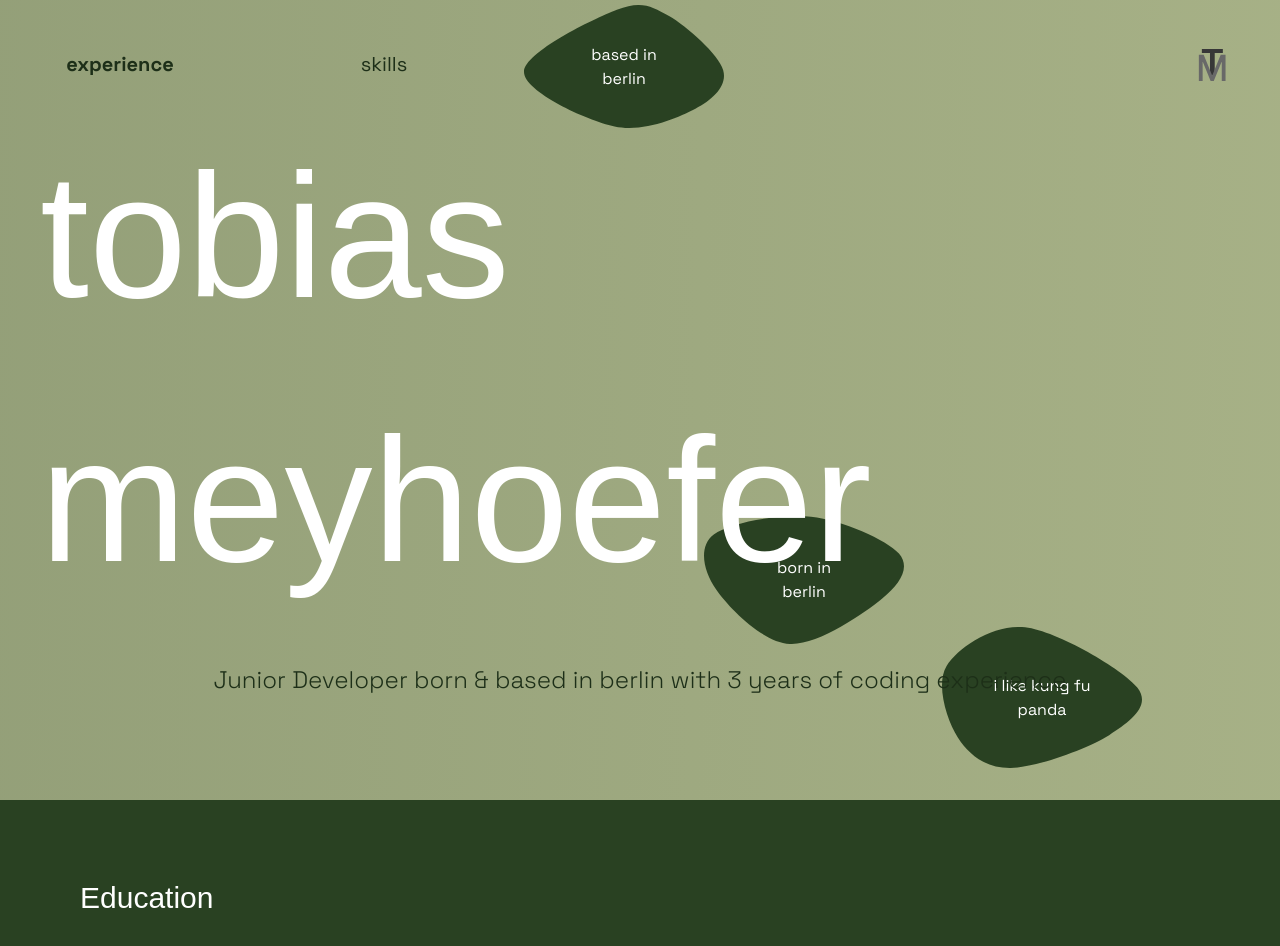
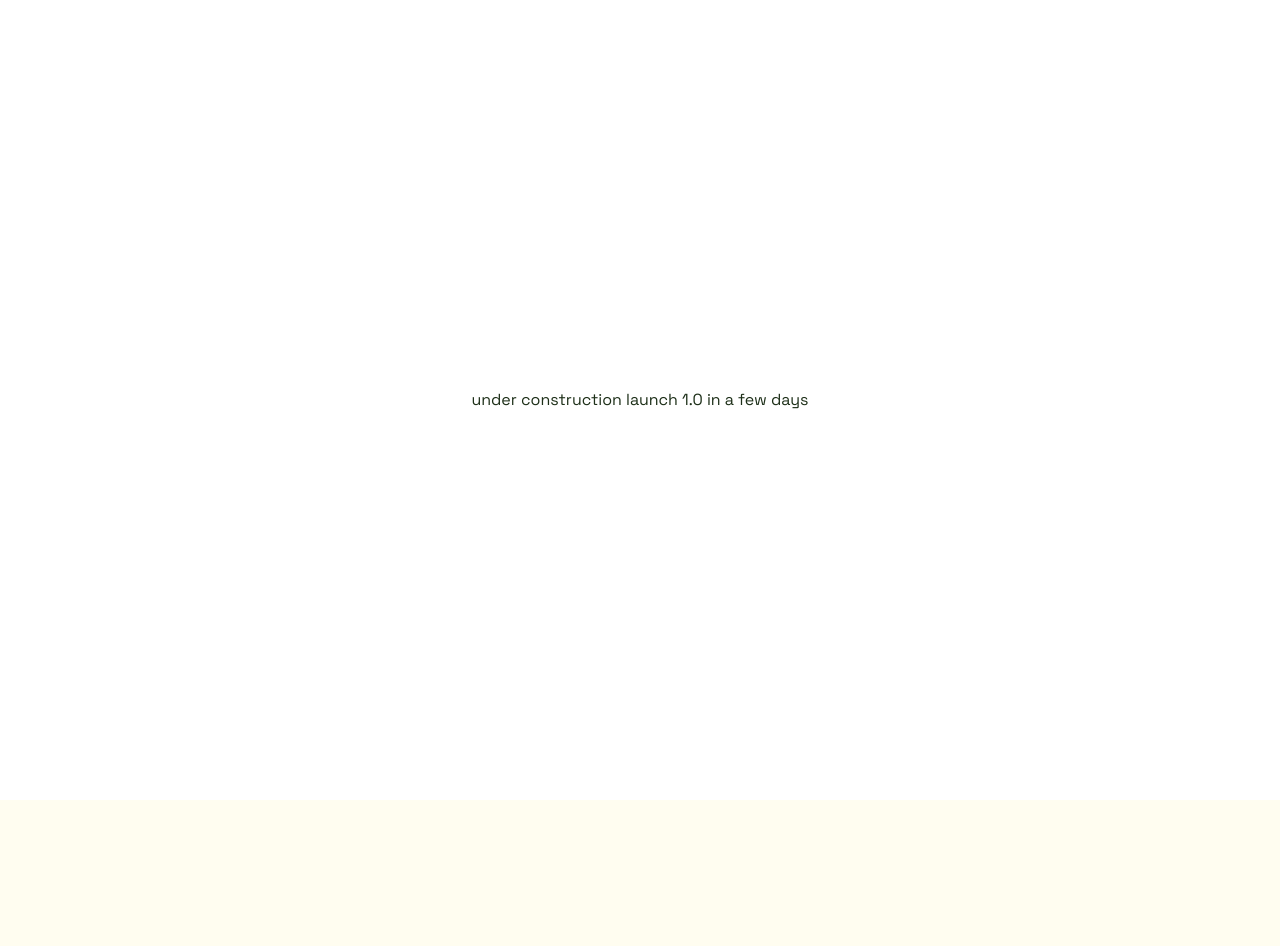
Before and after one commit to tobiasmeyhoefer/my-website-next, a Next.js app: page / in a window 1280 px wide. Shown: the top 946 px of the page. After the commit the page ends 800 px from the top, so only its background shows below. Built offline with nearby package versions, Linux system fonts and the light colour scheme; a web font is replaced by a local one.

Commit message:
under construction

```diff
--- a/app/layout.tsx
+++ b/app/layout.tsx
@@ -30,12 +30,15 @@ export default function RootLayout({
         space_grotesk.variable,
         super_funky.variable
       )}>
-        <header className='absolute top-0 left-0 right-0'>
+        {/* <header className='absolute top-0 left-0 right-0'>
           <Navigation></Navigation>
         </header>
         <main className="h-full">
           {children}
-        </main>
+        </main> */}
+        <div className='bg-white h-full flex justify-center items-center'>
+          <p>under construction launch 1.0 in a few days</p>
+        </div>
       </body>
     </html>
   )
```
